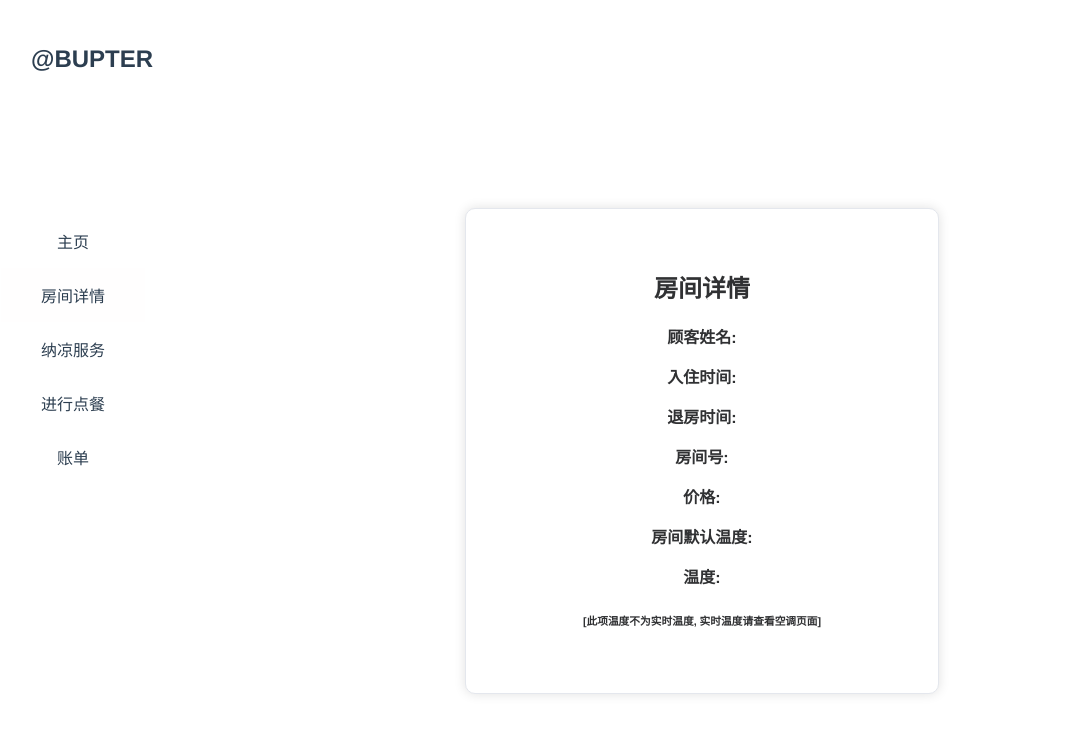
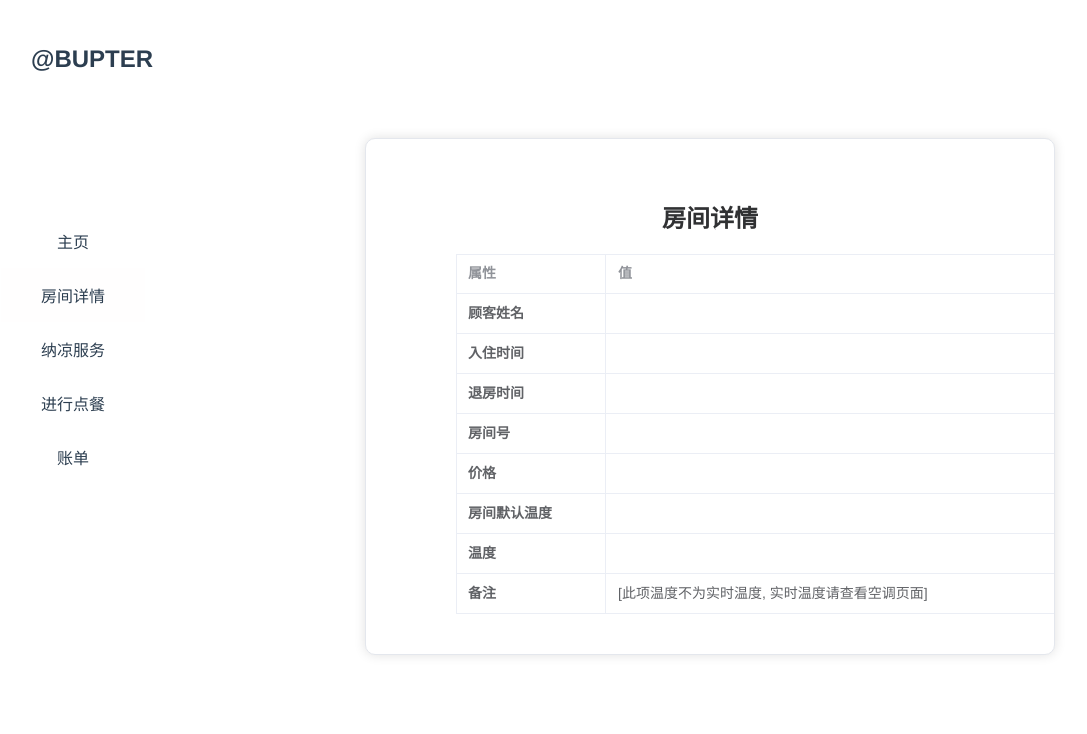
Before and after one commit to Guo-Chenxu/hotel-front, a Vue app in the folder hotelfront/: page /home in a window 1280 px wide. Both pictures are taken after a click on the element "房间详情". Shown: the top 734 px of the page, without its empty margins (7-1094 px from the left). Built offline with nearby package versions, Linux system fonts and the light colour scheme; no server answers.

Commit message:
fix 房间详情

```diff
--- a/hotelfront/src/components/UserCool.vue
+++ b/hotelfront/src/components/UserCool.vue
@@ -67,7 +67,7 @@
         </div>
       </el-tab-pane>
       <el-tab-pane label="查看空调参数" name="tab2">
-        <el-table :data="tableData" style="width: 100%;margin-left:30%;margin-top:10%">
+        <el-table :data="tableData" style="width: 100%;margin-left:25%;margin-top:8%">
           <el-table-column prop="parameter" label="参数" width="200"></el-table-column>
           <el-table-column prop="value" label="值" width="200"></el-table-column>
           <el-table-column align="right">
--- a/hotelfront/src/components/UserMain.vue
+++ b/hotelfront/src/components/UserMain.vue
@@ -52,8 +52,8 @@ export default {
     height: 80.5vh;
     width: 125vh;
     align-items: center;
-    opacity: 0.6;
-    background-color: #7fc7db;
+
+    background-color: #86c5d67e;
     display: flex;
     justify-content: space-between;
     position: fixed;
--- a/hotelfront/src/components/UserRoomDetail.vue
+++ b/hotelfront/src/components/UserRoomDetail.vue
@@ -3,16 +3,28 @@
         <div slot="header">
             <h2>房间详情</h2>
         </div>
-        <div>
-            <p><strong>顾客姓名:</strong> {{ room.customerName }}</p>
-            <p><strong>入住时间:</strong> {{ room.startTime }}</p>
-            <p><strong>退房时间:</strong> {{ room.leaveTime }}</p>
-            <p><strong>房间号:</strong> {{ room.roomId }}</p>
-            <p><strong>价格:</strong> {{ room.price }}</p>
-            <p><strong>房间默认温度:</strong> {{ room.indoorTemperature }}</p>
-            <p><strong>温度:</strong> {{ room.temperature }}</p>
-            <h6>[此项温度不为实时温度, 实时温度请查看空调页面]</h6>
-        </div>
+        <el-table :data="[
+            { label: '顾客姓名', value: room.customerName },
+            { label: '入住时间', value: room.startTime },
+            { label: '退房时间', value: room.leaveTime },
+            { label: '房间号', value: room.roomId },
+            { label: '价格', value: room.price },
+            { label: '房间默认温度', value: room.indoorTemperature },
+            { label: '温度', value: room.temperature },
+            { label: '备注', value: '[此项温度不为实时温度, 实时温度请查看空调页面]' }
+        ]" border style="width: 600px;margin-left:50px">
+            <el-table-column prop="label" label="属性" width="150">
+                <template v-slot="{ row }">
+                    <strong>{{ row.label }}</strong>
+                </template>
+            </el-table-column>
+            <el-table-column prop="value" label="值" width="450">
+                <template v-slot="{ row }">
+                    {{ row.value }}
+                </template>
+            </el-table-column>
+        </el-table>
+
     </el-card>
 </template>
 
@@ -52,7 +64,7 @@ export default {
                 if (response.data.code === 200) {
                     this.room = response.data.data;
                     // 将字符串类型的温度转换为数字类型，然后保留两位小数
-                this.room.temperature = parseFloat(response.data.data.temperature).toFixed(2);
+                    this.room.temperature = parseFloat(response.data.data.temperature).toFixed(2);
                     this.room.indoorTemperature = parseFloat(response.data.data.indoorTemperature).toFixed(2)
                 } else {
                     console.error(response.data.message);
@@ -67,10 +79,10 @@ export default {
 
 <style scoped>
 .control-panel {
-    width: 40%;
+    width: 60%;
     padding: 20px;
     border-radius: 10px;
-    margin-top: 100px;
-    margin-left: 300px;
+    margin-top: 30px;
+    margin-left: 200px;
 }
 </style>
--- a/hotelfront/src/components/UserSnack.vue
+++ b/hotelfront/src/components/UserSnack.vue
@@ -288,7 +288,7 @@ export default {
 .customer-snack {
   width: 80%;
   margin: 10% auto;
-  margin-left: 150px;
+  margin-left: 60px;
 }
 
 .history {
@@ -299,7 +299,6 @@ export default {
 .infinite-list {
   height: 300px;
   padding: 0;
-  margin: 0;
   list-style: none;
 }
 
```
